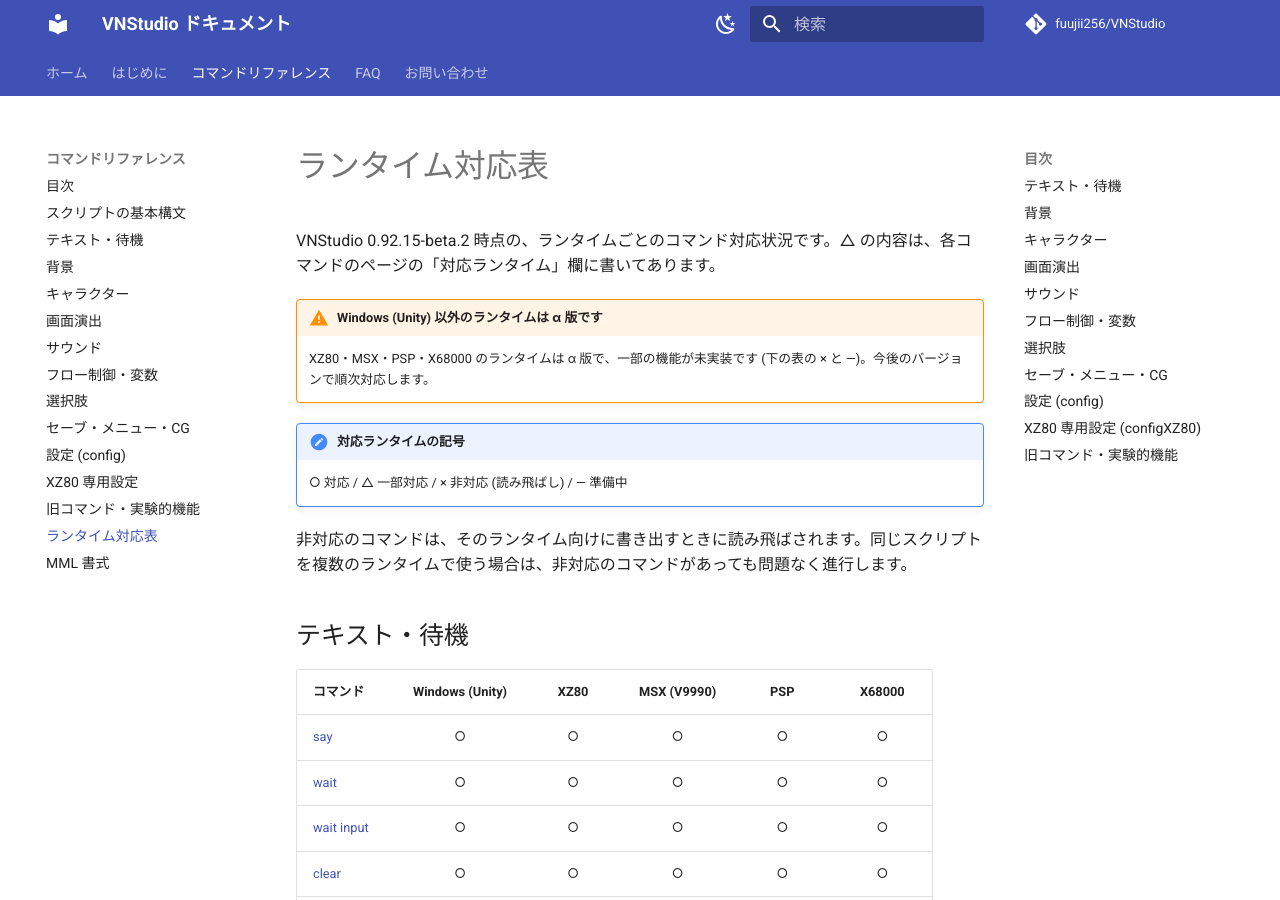
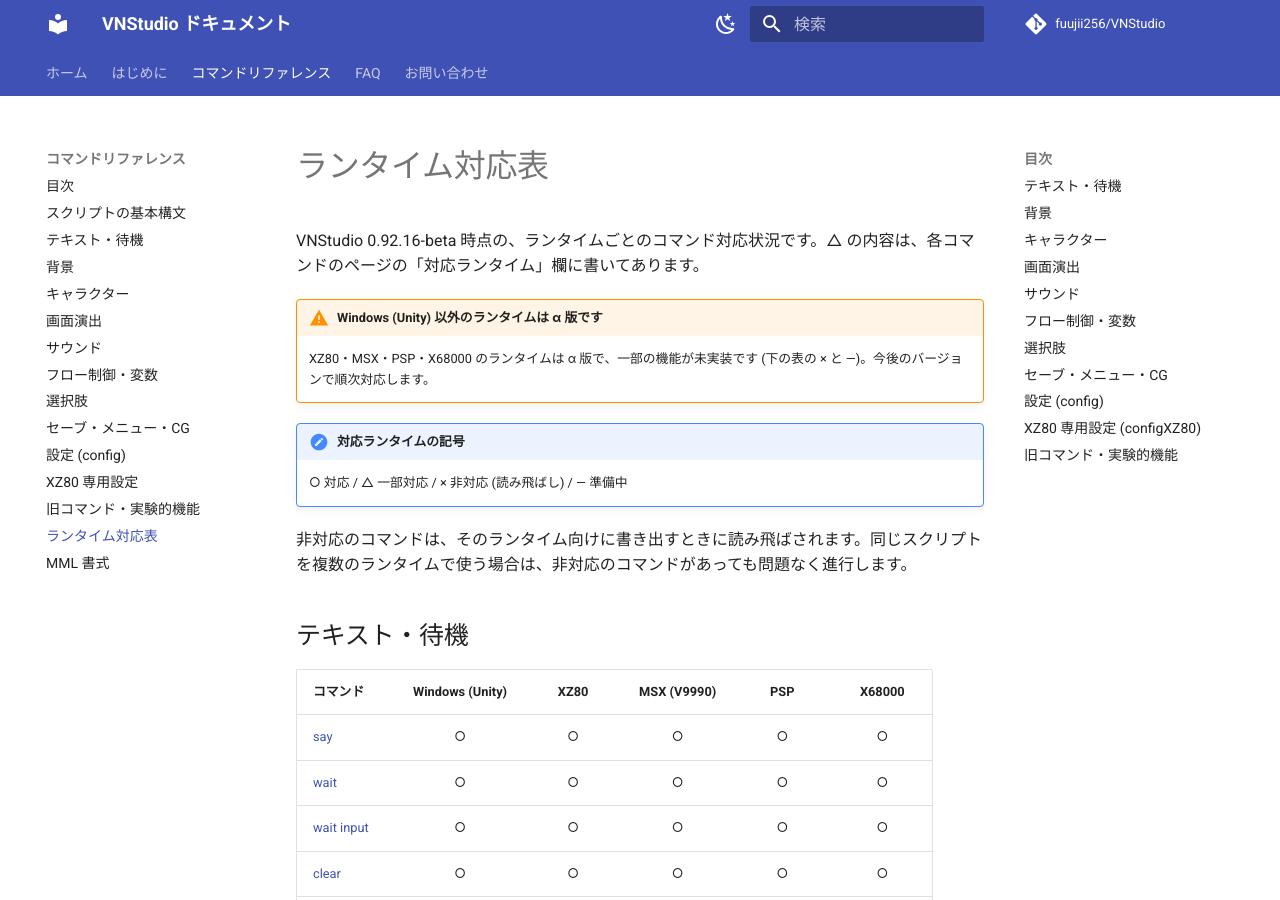
Before and after one commit to fuujii256/VNStudio, an MkDocs documentation site: the page built from docs/reference/runtime-support.md, in a window 1280 px wide and 900 px high. Built offline with MkDocs 1.6.1 and Material for MkDocs 9.7.7, drawn with Linux system fonts in a browser that asks for light colours; comment, search, counter and statistics services are not loaded.

Commit message:
Release 0.92.16-beta: fix obfuscated MSX preview JSON startup failure

```diff
--- a/docs/reference/runtime-support.md
+++ b/docs/reference/runtime-support.md
@@ -2,7 +2,7 @@
 
 # ランタイム対応表
 
-VNStudio 0.92.15-beta.2 時点の、ランタイムごとのコマンド対応状況です。△ の内容は、各コマンドのページの「対応ランタイム」欄に書いてあります。
+VNStudio 0.92.16-beta 時点の、ランタイムごとのコマンド対応状況です。△ の内容は、各コマンドのページの「対応ランタイム」欄に書いてあります。
 
 !!! warning "Windows (Unity) 以外のランタイムは α 版です"
     XZ80・MSX・PSP・X68000 のランタイムは α 版で、一部の機能が未実装です (下の表の × と —)。今後のバージョンで順次対応します。
```
Also changed, not shown: CHANGELOG/core.md (+6 -0 lines), README.md (+1 -1 lines), docs/getting-started/install.md (+2 -2 lines), docs/reference/index.md (+1 -1 lines).
